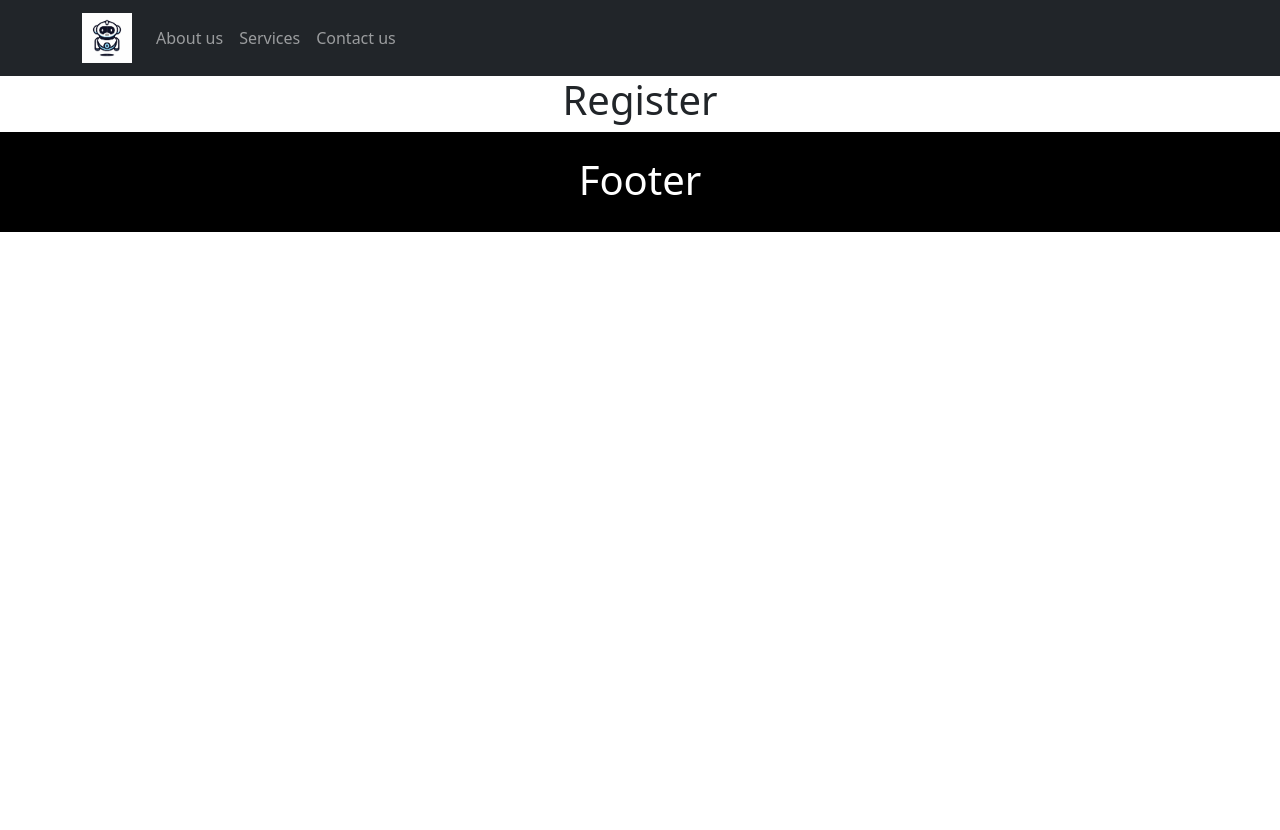
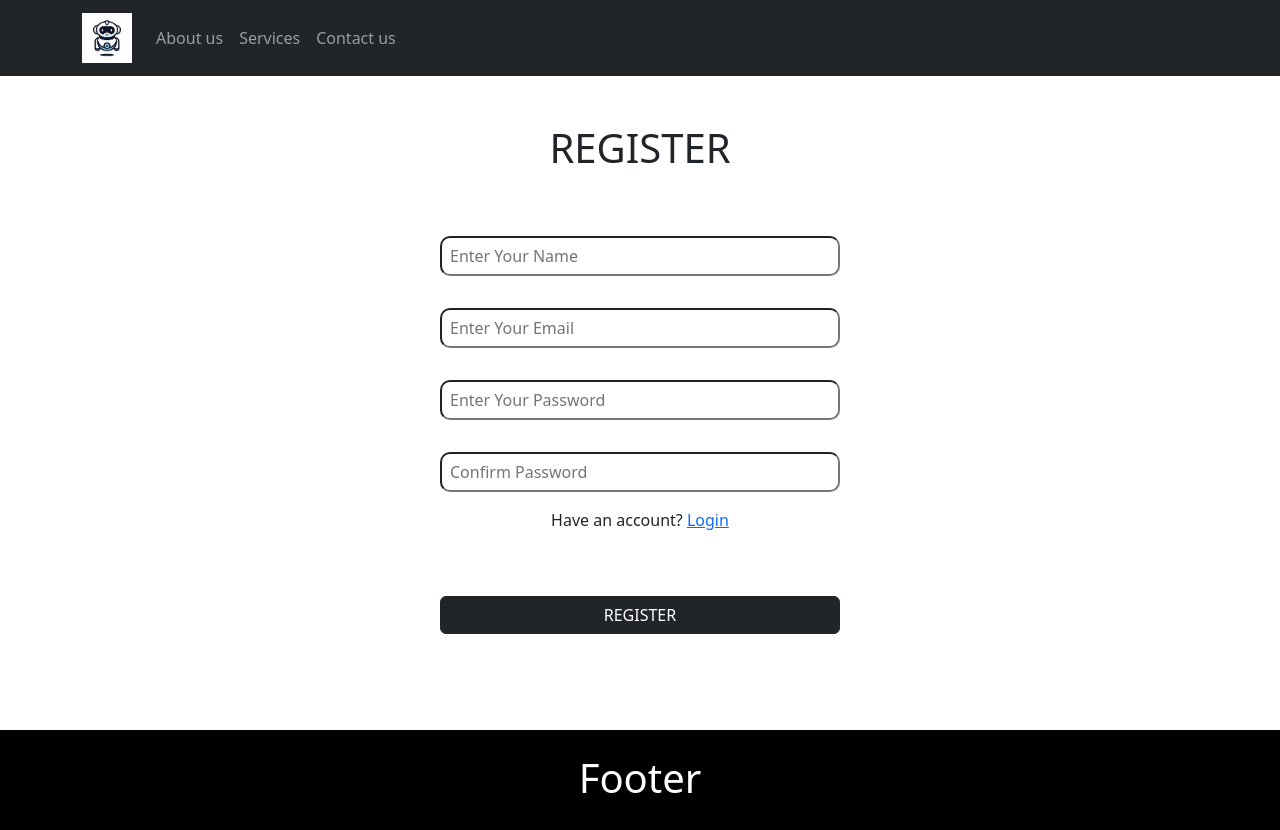
Before and after one commit to sharmavinay1981/git-training, a React (Create React App) app: page /register in a window 1280 px wide. Before the commit the page ends 800 px from the top, so only its background shows below. Built offline with nearby package versions, Linux system fonts and the light colour scheme.

Commit message:
Register update

```diff
--- a/src/Components/Register.js
+++ b/src/Components/Register.js
@@ -2,8 +2,50 @@ import React from "react";
 
 export default function Register() {
   return (
-    <div>
-      <h1>Register</h1>
+    <div className="my-5">
+      <h1 className="my-5">REGISTER</h1>
+      <form>
+        <div className="row">
+          <div className="col-lg-12 my-3">
+            <input
+              className="px-2"
+              placeholder="Enter Your Name"
+              type="text"
+              style={{ width: "400px", height: "40px", borderRadius: "10px" }}
+            />
+          </div>
+          <div className="col-lg-12 my-3">
+            <input
+              className="px-2"
+              placeholder="Enter Your Email"
+              type="email"
+              style={{ width: "400px", height: "40px", borderRadius: "10px" }}
+            />
+          </div>
+          <div className="col-lg-12 my-3">
+            <input
+              className="px-2"
+              placeholder="Enter Your Password"
+              type="password"
+              style={{ width: "400px", height: "40px", borderRadius: "10px" }}
+            />
+          </div>
+          <div className="col-lg-12 my-3">
+            <input
+              className="px-2"
+              placeholder="Confirm Password"
+              type="password"
+              style={{ width: "400px", height: "40px", borderRadius: "10px" }}
+            />
+          </div>
+        </div>
+        <p>
+          Have an account? <a href="/login">Login</a>
+        </p>
+        <button className="btn btn-dark my-5" style={{ width: "400px" }}>
+          REGISTER
+        </button>
+      </form>
     </div>
   );
 }
```
